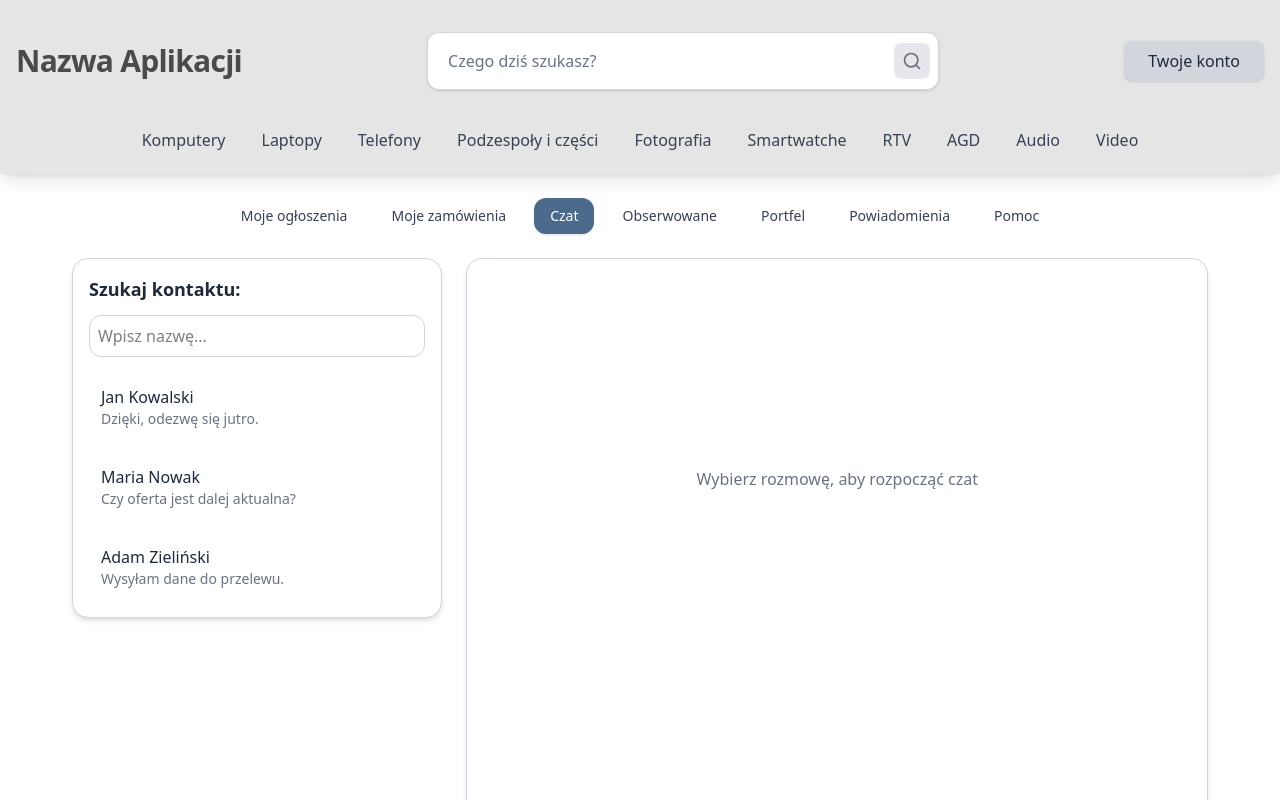
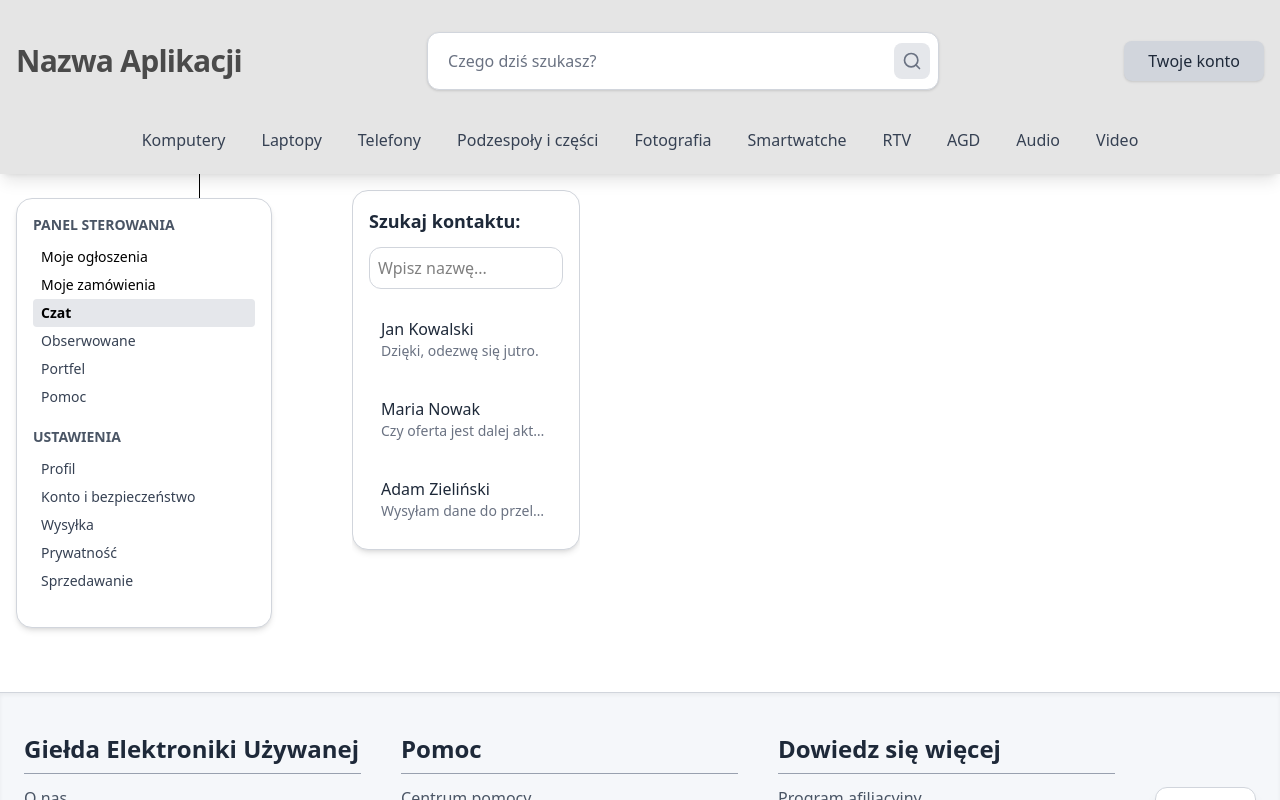
Before and after one commit to PlewkaMaciej/electronic, a React (Vite) app: page /chat in a window 1280 px wide. Shown: the top 800 px of the page. Built offline with nearby package versions, Linux system fonts and the light colour scheme; grey boxes are pictures that could not be loaded.

Commit message:
add new styles to UserPanel

```diff
--- a/src/App.tsx
+++ b/src/App.tsx
@@ -12,6 +12,7 @@ import MyAds from "./UserPanel/MyAds"
 import MyOrders from "./UserPanel/MyOrders";
 import Chat from "./UserPanel/Chat";
 import Favorites from "./UserPanel/Favorites";
+import AddnewAnn from "./AddnewAnn";
 function App() {
   return (
     <>
@@ -28,6 +29,7 @@ function App() {
           <Route path="/my-orders" element={<MyOrders />} />
           <Route path="/chat" element={<Chat />} />
           <Route path="/favorites" element={<Favorites />} />
+          <Route path="/addNewAnn" element={<AddnewAnn />} />
 
           <Route
             path="/rectanglead"
--- a/src/OffersSearch.tsx
+++ b/src/OffersSearch.tsx
@@ -1,12 +1,11 @@
 import { useLocation } from "react-router-dom";
-import komp from "../../client/img/komp.jpg";
+// import komp from "../../client/img/komp.jpg";
 
 import ComputerFilters, {
   filterComputerOffers,
   Offer as ComputerOffer,
   useComputerFilters,
-} from "../../client/component/offerSearchComponent/ComputerFilters";
-
+} from "../component/offerSearchComponent/ComputerFilters";
 const MOCK_OFFERS = [
   {
     id: 1,
--- a/src/UserPanel/Chat.tsx
+++ b/src/UserPanel/Chat.tsx
@@ -1,4 +1,4 @@
-import React, { useState } from "react";
+import React, { useState, useEffect } from "react";
 import UserPanelNav from "./Items/UserPanelNav";
 import ChatSidebar from "./Items/ChatSideBar";
 
@@ -14,17 +14,7 @@ interface Message {
   content: string;
 }
 
-const Chat = () => {
-  const userLinks = [
-    { label: "Moje ogłoszenia", href: "/my-ads" },
-    { label: "Moje zamówienia", href: "/my-orders" },
-    { label: "Czat", href: "/chat" },
-    { label: "Obserwowane", href: "/favorites" },
-    { label: "Portfel", href: "/wallet" },
-    { label: "Powiadomienia", href: "/notifications" },
-    { label: "Pomoc", href: "/help" },
-  ];
-
+const Chat: React.FC = () => {
   const chats: ChatPreview[] = [
     { id: 1, name: "Jan Kowalski", lastMessage: "Dzięki, odezwę się jutro." },
     { id: 2, name: "Maria Nowak", lastMessage: "Czy oferta jest dalej aktualna?" },
@@ -34,41 +24,64 @@ const Chat = () => {
   const [selectedChat, setSelectedChat] = useState<ChatPreview | null>(null);
   const [messages, setMessages] = useState<Message[]>([]);
   const [newMessage, setNewMessage] = useState("");
+  const [isMobile, setIsMobile] = useState<boolean>(window.innerWidth < 768);
+
+  useEffect(() => {
+    const handleResize = () => setIsMobile(window.innerWidth < 768);
+    window.addEventListener("resize", handleResize);
+    return () => window.removeEventListener("resize", handleResize);
+  }, []);
 
   const sendMessage = () => {
     if (!newMessage.trim()) return;
-    const newMsg: Message = {
-      id: Date.now(),
-      sender: "me",
-      content: newMessage.trim(),
-    };
+    const newMsg: Message = { id: Date.now(), sender: "me", content: newMessage.trim() };
     setMessages((prev) => [...prev, newMsg]);
     setNewMessage("");
   };
 
+  const handleBack = () => {
+    setSelectedChat(null);
+    setMessages([]);
+  };
+
+  const handleSelectChat = (chat: ChatPreview) => {
+    setSelectedChat(chat);
+    setMessages([
+      { id: 1, sender: "them", content: "Cześć, jestem zainteresowany ogłoszeniem." },
+      { id: 2, sender: "them", content: "Czy nadal jest dostępne?" },
+      { id: 3, sender: "me", content: "Tak, ogłoszenie jest aktualne." },
+    ]);
+  };
+
   return (
-    <>
-      <UserPanelNav items={userLinks}  matchBy="path"/>
-
-      <div className="max-w-6xl mx-auto mt-6 flex flex-col md:flex-row gap-6 px-2">
-        {/* Lewa kolumna: lista kontaktów */}
-        <div className="md:w-1/3 w-full">
-          <ChatSidebar
-            chats={chats}
-            onSelectChat={(chat) => {
-              setSelectedChat(chat);
-              setMessages([]);
-            }}
-          />
+    <div className={`flex w-full gap-30 ${isMobile ? 'flex-col gap-[5px]' : 'md:flex-row gap-4'}`}>
+      {/* Panel nawigacji - na mobilce nad czatem */}
+      <div className={`${isMobile ? 'w-full mb-[5px]' : 'w-[200px] border-r md:mr-4'}`}>
+        <UserPanelNav className="w-full" />
       </div>
 
-        {/* Prawa kolumna: okno czatu */}
-        <div className="md:w-2/3 w-full border border-gray-300 rounded-2xl shadow-md p-4 bg-white h-[600px] flex flex-col">
-          {selectedChat ? (
-            <>
-              {/* Nagłówek */}
-              <div className="border-b pb-2 mb-4">
-                <p className="text-lg font-semibold text-gray-800">{selectedChat.name}</p>
+      {/* Kontener czatu */}
+      <div className="flex-1 flex flex-col md:flex-row gap-4 p-4 overflow-hidden">
+        {/* Lista czatów */}
+        {(!isMobile || !selectedChat) && (
+          <div className="w-full md:w-1/4 max-w-[250px] overflow-y-auto">
+            <ChatSidebar chats={chats} onSelectChat={handleSelectChat} />
+          </div>
+        )}
+
+        {/* Okno rozmowy */}
+        {selectedChat && (
+          <div className="w-full md:w-3/4 max-w-[600px] border border-gray-300 rounded-2xl shadow-md p-4 bg-white max-h-[70vh] flex flex-col">
+            {/* Pasek górny */}
+            <div className="border-b pb-2 mb-4 flex items-center justify-between">
+              {isMobile && (
+                <button onClick={handleBack} className="text-blue-500 font-semibold text-sm">
+                  ← Wróć
+                </button>
+              )}
+              <p className="text-lg font-semibold text-gray-800 mx-auto md:mx-0">
+                {selectedChat.name}
+              </p>
             </div>
 
             {/* Historia wiadomości */}
@@ -78,9 +91,7 @@ const Chat = () => {
                   <div
                     key={msg.id}
                     className={`max-w-[70%] p-2 rounded-xl text-sm ${
-                        msg.sender === "me"
-                          ? "bg-blue-100 text-right ml-auto"
-                          : "bg-gray-100"
+                      msg.sender === "me" ? "bg-blue-100 text-right ml-auto" : "bg-gray-100"
                     }`}
                   >
                     {msg.content}
@@ -98,25 +109,17 @@ const Chat = () => {
                 placeholder="Napisz wiadomość..."
                 value={newMessage}
                 onChange={(e) => setNewMessage(e.target.value)}
-                  onKeyDown={(e) => {
-                    if (e.key === "Enter") sendMessage();
-                  }}
+                onKeyDown={(e) => e.key === "Enter" && sendMessage()}
                 className="flex-1 p-2 border border-gray-300 rounded-xl focus:outline-none focus:ring-2 focus:ring-blue-300"
               />
-                <button
-                  onClick={sendMessage}
-                  className="ml-2 px-4 py-2 bg-blue-500 text-white rounded-xl hover:bg-blue-600 transition"
-                >
+              <button onClick={sendMessage} className="ml-3 px-3 py-1 bg-blue-500 text-white rounded-xl hover:bg-blue-600 transition text-sm">
                 Wyślij
               </button>
             </div>
-            </>
-          ) : (
-            <p className="text-gray-500 text-center mt-48">Wybierz rozmowę, aby rozpocząć czat</p>
+          </div>
         )}
       </div>
     </div>
-    </>
   );
 };
 
--- a/src/UserPanel/Favorites.tsx
+++ b/src/UserPanel/Favorites.tsx
@@ -1,26 +1,9 @@
-import React, { useState } from "react";
+import React from "react";
 
 import UserPanelNav from "./Items/UserPanelNav";
-import RectangleAd from "../../component/Items/RectangleAd";
+import Announcement from "../../component/Items/Announcement";
+
 const Favorites = () => {
-  const userLinks = [
-    { label: "Moje ogłoszenia", href: "/my-ads" },
-    { label: "Moje zamówienia", href: "/my-orders" },
-    { label: "Czat", href: "/chat" },
-    { label: "Obserwowane", href: "/favorites" },
-    { label: "Portfel", href: "/wallet" },
-    { label: "Powiadomienia", href: "/notifications" },
-    { label: "Pomoc", href: "/help" },
-  ];
-
-  const userAdsLinks = [
-    { label: "Aktywne", href: "/my-ads?active" },
-    { label: "Oczekujące", href: "/my-ads?pending" },
-    { label: "Robocze", href: "/my-ads?inWork" },
-    { label: "Obserwowane", href: "/my-ads?suspended" },
-    { label: "Portfel", href: "/my-ads?private" },
-    { label: "Powiadomienia", href: "/my-ads?ended" },
-  ];
   const ads = [
     {
       imageSrc: "/images/car1.jpg",
@@ -37,23 +20,26 @@ const Favorites = () => {
       price: "6500",
     },
   ];
+
   return (
-    <>
-      <UserPanelNav items={userLinks}  matchBy="path"/>
-      <UserPanelNav items={userAdsLinks} matchBy="search" />
-      <div className="space-y-6 p-6 lg:flex justify-center flex-wrap gap-3"  >
+    <div className="flex flex-col lg:flex-row max-w-7xl mx-auto px-4 gap-6">
+      {/* Nawigacja po lewej */}
+      <div className="w-full lg:w-1/4">
+        <UserPanelNav />
+      </div>
+
+      {/* Lista ulubionych ogłoszeń po prawej */}
+      <div className="w-full lg:w-3/4 space-y-6 p-4">
         {ads.map((ad, idx) => (
-        <RectangleAd
+          <Announcement
             key={idx}
             imageSrc={ad.imageSrc}
             name={ad.name}
-          dateAdded={ad.dateAdded}
             specification={ad.specification}
-          price={ad.price}
           />
         ))}
       </div>
-    </>
+    </div>
   );
 };
 
--- a/src/UserPanel/Items/UserPanelNav.tsx
+++ b/src/UserPanel/Items/UserPanelNav.tsx
@@ -1,67 +1,201 @@
-import React from "react";
+import React, { useState, useEffect } from "react";
+import { useLocation } from "react-router-dom";
 
 interface NavItem {
   label: string;
-  href: string;
+  href?: string;
+  children?: NavItem[];
 }
 
 interface UserNavigationProps {
-  items: NavItem[];
+  items?: NavItem[];
   className?: string;
 }
 
-const UserPanelNav: React.FC<UserNavigationProps> = ({ items, className = "" }) => {
-  const currentPath =
-    typeof window !== "undefined"
-      ? window.location.pathname + window.location.search
-      : "";
+const navStructure: NavItem[] = [
+  {
+    label: "Panel sterowania",
+    children: [
+      {
+        label: "Moje ogłoszenia",
+        children: [
+          { label: "Aktywne", href: "/my-ads?active" },
+          { label: "Oczekujące", href: "/my-ads?pending" },
+          { label: "Na weryfikację", href: "/my-ads?verification" },
+          { label: "Robocze", href: "/my-ads?inWork" },
+          { label: "Wstrzymane", href: "/my-ads?suspended" },
+          { label: "Prywatne", href: "/my-ads?private" },
+          { label: "Zakończone", href: "/my-ads?ended" },
+        ],
+      },
+      {
+        label: "Moje zamówienia",
+        children: [
+          { label: "Aktywne", href: "/my-orders?active" },
+          { label: "Oczekujące", href: "/my-orders?pending" },
+          { label: "Na weryfikację", href: "/my-orders?verification" },
+          { label: "Robocze", href: "/my-orders?inWork" },
+          { label: "Wstrzymane", href: "/my-orders?suspended" },
+          { label: "Prywatne", href: "/my-orders?private" },
+          { label: "Zakończone", href: "/my-orders?ended" },
+        ],
+      },
+      { label: "Czat", href: "/chat" },
+      { label: "Obserwowane", href: "/favorites" },
+      { label: "Portfel", href: "/wallet" },
+      { label: "Pomoc", href: "/help" },
+    ],
+  },
+  {
+    label: "Ustawienia",
+    children: [
+      { label: "Profil", href: "/settings/profile" },
+      { label: "Konto i bezpieczeństwo", href: "/settings/security" },
+      { label: "Wysyłka", href: "/settings/shipping" },
+      { label: "Prywatność", href: "/settings/privacy" },
+      { label: "Sprzedawanie", href: "/settings/selling" },
+    ],
+  },
+];
+
+const UserPanelNav: React.FC<UserNavigationProps> = ({ className = "" }) => {
+  const location = useLocation();
+  const [expanded, setExpanded] = useState<string | null>(null);
+  const [mobilePanelOpen, setMobilePanelOpen] = useState(false);
+
+  useEffect(() => {
+    // Set expanded section if current URL matches a nested item
+    for (const section of navStructure) {
+      section.children?.forEach((item) => {
+        item.children?.forEach((subItem) => {
+          if (subItem.href === location.pathname + location.search) {
+            setExpanded(item.label);
+            if (section.label === "Panel sterowania") {
+              setMobilePanelOpen(true);
+            }
+          }
+        });
+      });
+    }
+  }, [location]);
+
+  const toggleExpand = (label: string) => {
+    setExpanded((prev) => (prev === label ? null : label));
+  };
 
   return (
     <div className={`mt-6 max-w-7xl mx-auto px-4 ${className}`}>
-      {/* Mobile */}
-      <div className="block lg:hidden bg-white border border-gray-300 rounded-2xl shadow-md p-4">
-        <nav className="flex justify-center overflow-x-auto whitespace-nowrap scrollbar-hide space-x-3">
-          {items.map((item) => {
-            const isActive = currentPath === item.href;
-            return (
+      {/* MOBILE: Only Panel sterowania button */}
+      <div className="block lg:hidden mb-4">
+        <button
+          onClick={() => setMobilePanelOpen(!mobilePanelOpen)}
+          className="px-4 py-2 bg-gray-800 text-white w-full text-left rounded-lg"
+        >
+          Panel sterowania
+        </button>
+        {mobilePanelOpen && (
+          <div className="mt-2 w-full bg-white border border-gray-300 rounded-2xl shadow-md p-4">
+            {navStructure
+              .find((s) => s.label === "Panel sterowania")
+              ?.children?.map((item) => (
+                <div key={item.label}>
+                  {item.children ? (
+                    <div>
+                      <button
+                        onClick={() => toggleExpand(item.label)}
+                        className="w-full text-left text-sm font-medium py-1 px-2 rounded hover:bg-gray-100"
+                      >
+                        {item.label}
+                      </button>
+                      {expanded === item.label && (
+                        <div className="ml-4">
+                          {item.children.map((subItem) => (
                             <a
-                key={item.href}
+                              key={subItem.href}
+                              href={subItem.href}
+                              className={`block text-sm py-1 px-2 rounded hover:bg-gray-100 ${
+                                location.pathname + location.search ===
+                                subItem.href
+                                  ? "bg-gray-200 font-semibold"
+                                  : "text-gray-700"
+                              }`}
+                            >
+                              {subItem.label}
+                            </a>
+                          ))}
+                        </div>
+                      )}
+                    </div>
+                  ) : (
+                    <a
                       href={item.href}
-                className={`flex-shrink-0 px-4 py-2 rounded-xl border text-sm font-medium transition cursor-pointer
-                  ${
-                    isActive
-                      ? "bg-[#4C6B8C] text-white shadow-md border-transparent"
-                      : "bg-white text-gray-700 border-gray-200 hover:bg-gray-100 hover:shadow"
+                      className={`block text-sm py-1 px-2 rounded hover:bg-gray-100 ${
+                        location.pathname + location.search === item.href
+                          ? "bg-gray-200 font-semibold"
+                          : "text-gray-700"
                       }`}
                     >
                       {item.label}
                     </a>
-            );
-          })}
-        </nav>
+                  )}
+                </div>
+              ))}
+          </div>
+        )}
       </div>
 
-      {/* Desktop */}
-      <div className="hidden lg:flex justify-center">
-        <nav className="flex flex-wrap gap-3">
-          {items.map((item) => {
-            const isActive = currentPath === item.href;
-            return (
+      {/* DESKTOP: Full menu */}
+      <div className="hidden lg:block w-full lg:w-64 bg-white border border-gray-300 rounded-2xl shadow-md p-4">
+        {navStructure.map((section) => (
+          <div key={section.label} className="mb-4">
+            <p className="text-gray-600 font-semibold mb-2 uppercase text-sm">
+              {section.label}
+            </p>
+            {section.children?.map((item) => (
+              <div key={item.label}>
+                {item.children ? (
+                  <div>
+                    <button
+                      onClick={() => toggleExpand(item.label)}
+                      className="w-full text-left text-sm font-medium py-1 px-2 rounded hover:bg-gray-100"
+                    >
+                      {item.label}
+                    </button>
+                    {expanded === item.label && (
+                      <div className="ml-4">
+                        {item.children.map((subItem) => (
                           <a
-                key={item.href}
+                            key={subItem.href}
+                            href={subItem.href}
+                            className={`block text-sm py-1 px-2 rounded hover:bg-gray-100 ${
+                              location.pathname + location.search ===
+                              subItem.href
+                                ? "bg-gray-200 font-semibold"
+                                : "text-gray-700"
+                            }`}
+                          >
+                            {subItem.label}
+                          </a>
+                        ))}
+                      </div>
+                    )}
+                  </div>
+                ) : (
+                  <a
                     href={item.href}
-                className={`px-4 py-2 rounded-xl text-sm font-medium transition cursor-pointer
-                  ${
-                    isActive
-                      ? "bg-[#4C6B8C] text-white shadow"
-                      : "text-gray-700 hover:bg-gray-100"
+                    className={`block text-sm py-1 px-2 rounded hover:bg-gray-100 ${
+                      location.pathname + location.search === item.href
+                        ? "bg-gray-200 font-semibold"
+                        : "text-gray-700"
                     }`}
                   >
                     {item.label}
                   </a>
-            );
-          })}
-        </nav>
+                )}
+              </div>
+            ))}
+          </div>
+        ))}
       </div>
     </div>
   );
--- a/src/UserPanel/MyAds.tsx
+++ b/src/UserPanel/MyAds.tsx
@@ -1,26 +1,8 @@
-import React, { useState } from "react";
+import React from "react";
+import UserPanelNav from "./Items/UserPanelNav";
+import Announcement from "../../component/Items/Announcement";
 
-import UserPanelNav from "./Items/UserPanelNav";
-import RectangleAd from "../../component/Items/RectangleAd";
 const MyAds = () => {
-  const userLinks = [
-    { label: "Moje ogłoszenia", href: "/my-ads" },
-    { label: "Moje zamówienia", href: "/my-orders" },
-    { label: "Czat", href: "/chat" },
-    { label: "Obserwowane", href: "/favorites" },
-    { label: "Portfel", href: "/wallet" },
-    { label: "Powiadomienia", href: "/notifications" },
-    { label: "Pomoc", href: "/help" },
-  ];
-
-  const userAdsLinks = [
-    { label: "Aktywne", href: "/my-ads?active" },
-    { label: "Oczekujące", href: "/my-ads?pending" },
-    { label: "Robocze", href: "/my-ads?inWork" },
-    { label: "Obserwowane", href: "/my-ads?suspended" },
-    { label: "Portfel", href: "/my-ads?private" },
-    { label: "Powiadomienia", href: "/my-ads?ended" },
-  ];
   const ads = [
     {
       imageSrc: "/images/car1.jpg",
@@ -37,23 +19,26 @@ const MyAds = () => {
       price: "6500",
     },
   ];
+
   return (
-    <>
-      <UserPanelNav items={userLinks} matchBy="path"/>
-      <UserPanelNav items={userAdsLinks} matchBy="search" />
-      <div className="space-y-6 p-6 lg:flex justify-center flex-wrap gap-3"  >
+    <div className="flex flex-col lg:flex-row max-w-7xl mx-auto px-4 gap-6">
+      {/* Nawigacja po lewej */}
+      <div className="w-full lg:w-1/4">
+        <UserPanelNav />
+      </div>
+
+      {/* Ogłoszenia po prawej */}
+      <div className="w-full lg:w-3/4 space-y-6 p-4 flex space gap-3">
         {ads.map((ad, idx) => (
-        <RectangleAd
+          <Announcement
             key={idx}
             imageSrc={ad.imageSrc}
             name={ad.name}
-          dateAdded={ad.dateAdded}
             specification={ad.specification}
-          price={ad.price}
           />
         ))}
       </div>
-    </>
+    </div>
   );
 };
 
--- a/src/UserPanel/MyOrders.tsx
+++ b/src/UserPanel/MyOrders.tsx
@@ -1,23 +1,8 @@
-import React, { useState } from "react";
+import React from "react";
+import UserPanelNav from "./Items/UserPanelNav";
+import Announcement from "../../component/Items/Announcement";
 
-import UserPanelNav from "./Items/UserPanelNav";
-import RectangleAd from "../../component/Items/RectangleAd";
 const MyOrders = () => {
-  const userLinks = [
-    { label: "Moje ogłoszenia", href: "/my-ads" },
-    { label: "Moje zamówienia", href: "/my-orders" },
-    { label: "Czat", href: "/chat" },
-    { label: "Obserwowane", href: "/favorites" },
-    { label: "Portfel", href: "/wallet" },
-    { label: "Powiadomienia", href: "/notifications" },
-    { label: "Pomoc", href: "/help" },
-  ];
-
-  const userAdsLinks = [
-    { label: "Aktywne", href: "/my-orders?active" },
-    { label: "Oczekujące", href: "/my-orders?canceled" },
-    { label: "Robocze", href: "/my-ads?completed" },
-  ];
   const ads = [
     {
       imageSrc: "/images/car1.jpg",
@@ -34,23 +19,26 @@ const MyOrders = () => {
       price: "6500",
     },
   ];
+
   return (
-    <>
-      <UserPanelNav items={userLinks} matchBy="path" />
-      <UserPanelNav items={userAdsLinks} matchBy="search"/>
-      <div className="space-y-6 p-6 lg:flex justify-center flex-wrap gap-3"  >
+    <div className="flex flex-col lg:flex-row max-w-7xl mx-auto px-4 gap-6">
+      {/* Nawigacja po lewej */}
+      <div className="w-full lg:w-1/4">
+        <UserPanelNav />
+      </div>
+
+      {/* Zamówienia po prawej */}
+      <div className="w-full lg:w-3/4 space-y-6 p-4 flex gap-3">
         {ads.map((ad, idx) => (
-        <RectangleAd
+          <Announcement
             key={idx}
             imageSrc={ad.imageSrc}
             name={ad.name}
-          dateAdded={ad.dateAdded}
             specification={ad.specification}
-          price={ad.price}
           />
         ))}
       </div>
-    </>
+    </div>
   );
 };
 
```
Also changed, not shown: component/AddnewAnnComponent/Category.tsx (added, +45 -0 lines), src/AddnewAnn.tsx (added, +12 -0 lines). Lines whose indentation alone changed are shown as unchanged.
